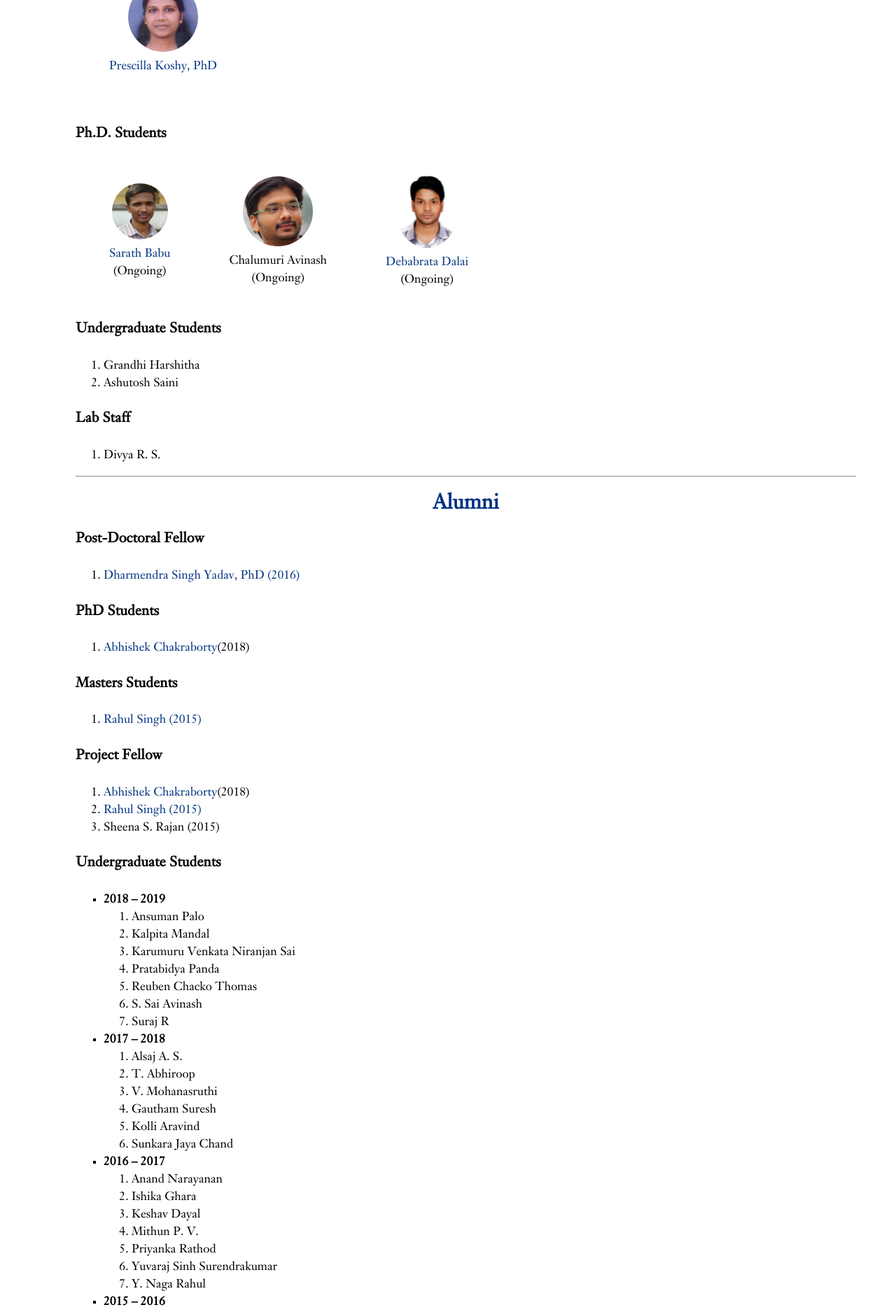
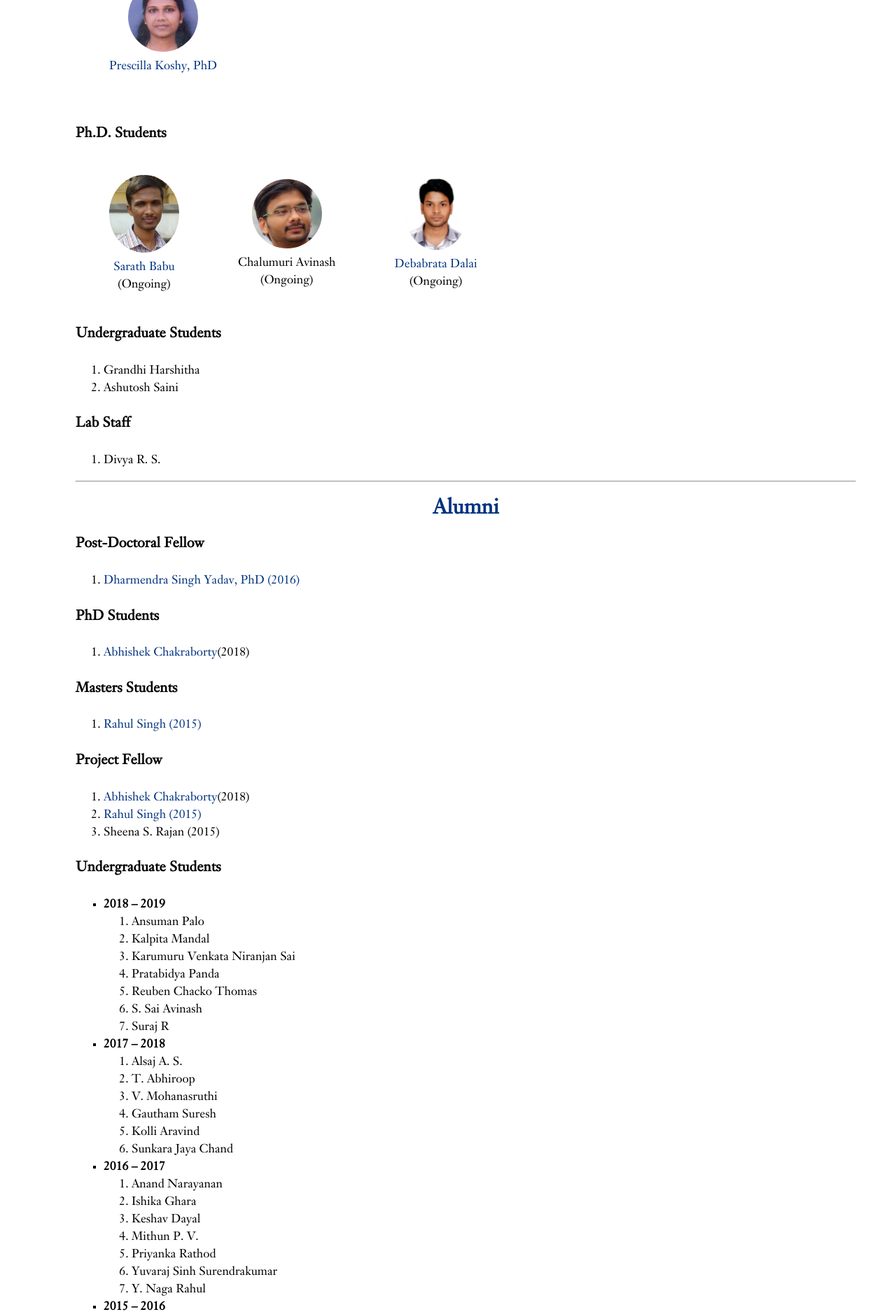
Before and after one commit to iist-sysnet/iist-sysnet.github.io, a Jekyll site: the page built from people.md, in a window 1280 px wide. Shown: the part 501-2376 px from the top of the page at 70% size. Built offline with Jekyll 4.4.1, drawn with Linux system fonts in a browser that asks for light colours; our own code applies the rules of GitHub Pages for plain Markdown files.

Commit message:
Update people.md

```diff
--- a/people.md
+++ b/people.md
@@ -28,7 +28,7 @@
 
 <table>
 <tr>
-<td><figure align="center"><a href="https://4sarathbabu.github.io/" target="_blank"><img width="80px" height="80px" class="img-circle"  src="images/sarath.jpg"><figcaption>Sarath Babu</figcaption></a>(Ongoing)</figure></td>
+<td><figure align="center"><a href="https://4sarathbabu.github.io/" target="_blank"><img width="100px" class="img-circle"  src="images/sarath.jpg"><figcaption>Sarath Babu</figcaption></a>(Ongoing)</figure></td>
 <td><figure align="center"><img width="100px"  class="img-circle"  src="images/avinash.png"><figcaption>Chalumuri Avinash</figcaption>(Ongoing)</figure></td>
 <td><figure align="center"><a href="https://www.linkedin.com/in/debabrata-dalai-a88b6486"><img width="88px"  class="img-circle"  src="images/debabrata.png"><figcaption>Debabrata Dalai</figcaption></a>(Ongoing)</figure></td>
 </tr>
```
